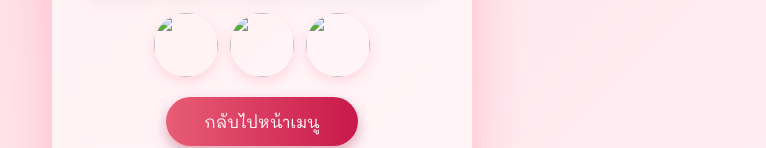
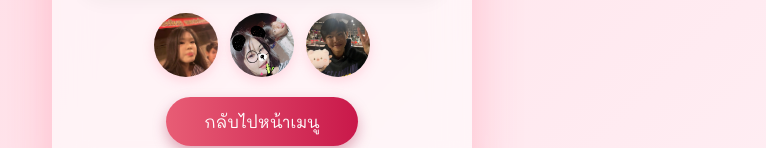
Before and after one commit to lunaheartlove/Rak-rak, a plain HTML site: page decorate.html in a window 1280 px wide. Shown: the part 550-698 px from the top of the page, without its empty margins (378-1144 px from the left). Drawn offline with Linux system fonts and the light colour scheme.

Commit message:
5554555aaa1a7

```diff
--- a/decorate.html
+++ b/decorate.html
@@ -311,14 +311,14 @@
         </div>
 
         <div class="decor-list">
-            <div class="decor-item" data-src="img/p1.jpg">
-                <img src=""> <!--  อิอิ -->
+            <div class="decor-item" data-src="img/a5.jpg">
+                <img src="img/a5.jpg"> <!--  อิอิ -->
             </div>
-            <div class="decor-item" data-src="img/p2.jpg">
-                <img src=""> <!--  อิอิ -->
+            <div class="decor-item" data-src="img/a6.jpg">
+                <img src="img/a6.jpg"> <!--  อิอิ -->
             </div>
-            <div class="decor-item" data-src="img/p3.jpg">
-                <img src=""> <!--  อิอิ -->
+            <div class="decor-item" data-src="img/a7.jpg">
+                <img src="img/a7.jpg"> <!--  อิอิ -->
             </div>
         </div>
 
```
Also changed, not shown: polaroid.html (+1 -1 lines).
